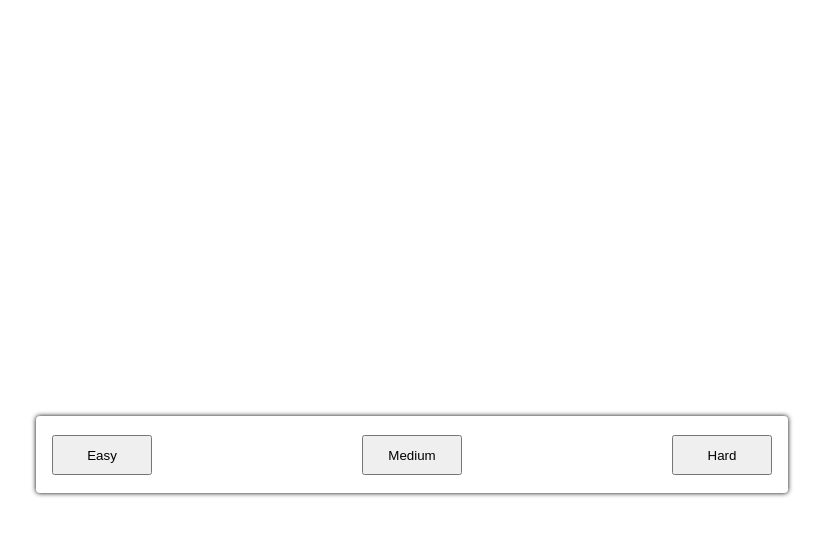
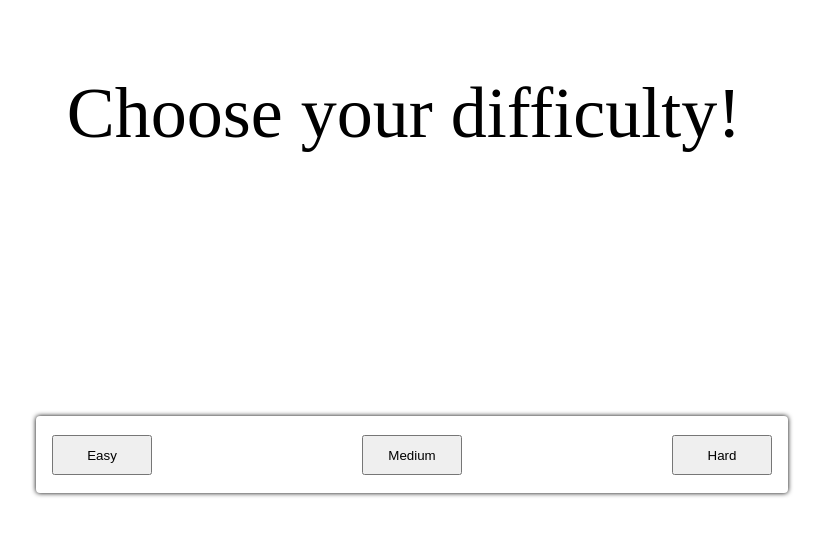
Before and after one commit to Infus3d/polygon-sprint, a plain HTML site: page DifficultySelectScreen.html in a window 1280 px wide. Shown: the whole page, without its empty margins (236-1059 px from the left). Drawn offline with Linux system fonts and the light colour scheme.

Commit message:
connected the start screen to the difficulty screen and added some text

```diff
--- a/DifficultySelectScreen.html
+++ b/DifficultySelectScreen.html
@@ -24,7 +24,7 @@
     -ms-transform: translateY(-50%, -20%);
     transform: translateY(-50%, -20%);
 }
-
+p {text-align: center;}
 </style>
 <script>
     function setDifficulty(difficulty){
@@ -34,6 +34,7 @@
 </head>
 
 <body>
+<p style="font-size:72px">Choose your difficulty!</p>
 <div class="Button">
     <a href="./index.html"><button style = "height:40px;width:100px" id="Easy" onclick="setDifficulty('easy')">Easy</button></a>
     <a href="./index.html"><button style = "height:40px;width:100px" id="Medium" onclick="setDifficulty('medium')">Medium</button></a>
```
Also changed, not shown: StartScreen.html (+1 -1 lines).
